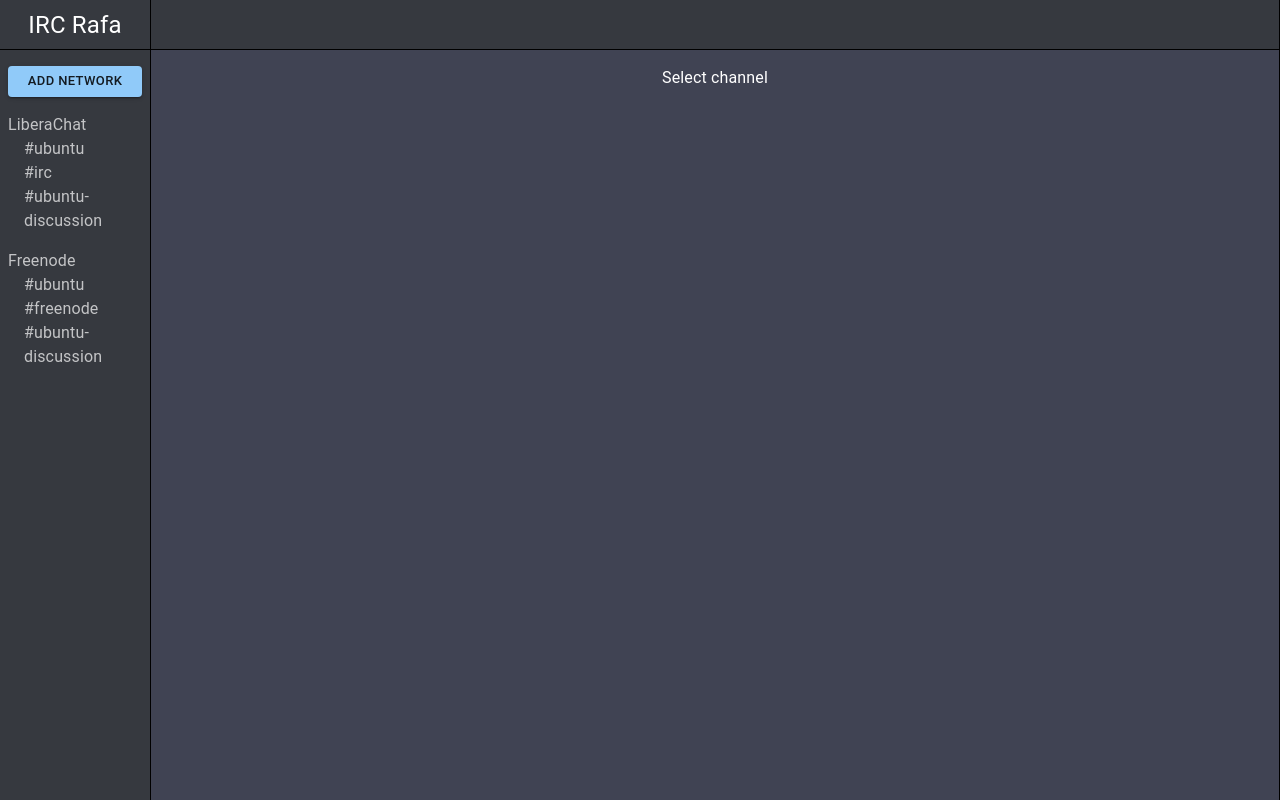
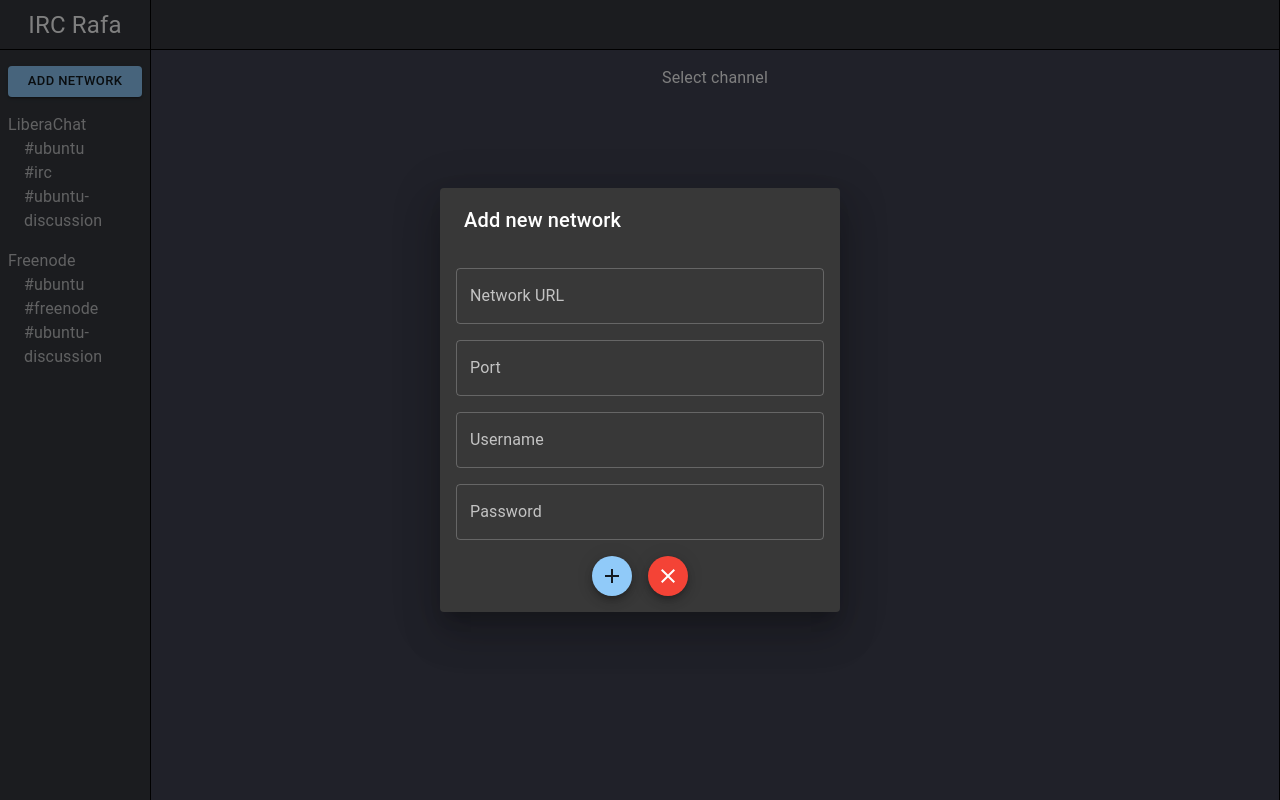
Before and after one commit to croraf/irc-rafa, a React (Create React App) app: page / in a window 1280 px wide. Both pictures are taken after a click on the button "ADD NETWORK". Built offline with nearby package versions, Linux system fonts and the light colour scheme.

Commit message:
setup AddNetworkModal

```diff
--- a/package.json
+++ b/package.json
@@ -5,6 +5,7 @@
   "dependencies": {
     "@emotion/react": "^11.10.5",
     "@emotion/styled": "^11.10.5",
+    "@mui/icons-material": "^5.11.0",
     "@mui/material": "^5.11.3",
     "@reduxjs/toolkit": "^1.9.1",
     "@testing-library/jest-dom": "^5.16.5",
--- /dev/null
+++ b/src/features/sidebar/ManageNetworkModal.tsx
@@ -0,0 +1,54 @@
+import DialogTitle from "@mui/material/DialogTitle";
+import Dialog from "@mui/material/Dialog";
+import TextField from "@mui/material/TextField";
+import Fab from "@mui/material/Fab";
+import Add from "@mui/icons-material/Add";
+import Clear from "@mui/icons-material/Clear";
+
+export const ManageNetworkModal = ({
+  data,
+  handleClose,
+}: {
+  data: {} | undefined;
+  handleClose: () => void;
+}) => {
+  return (
+    <Dialog onClose={handleClose} open={data !== undefined}>
+      <DialogTitle>Add new network</DialogTitle>
+      <form
+        style={{
+          display: "flex",
+          flexDirection: "column",
+          padding: "1rem",
+          rowGap: "1rem",
+          width: "400px",
+        }}
+      >
+        <TextField label="Network URL" />
+        <TextField label="Port" />
+        <TextField label="Username" />
+        <TextField label="Password" />
+
+        <div
+          style={{
+            display: "flex",
+            columnGap: "1rem",
+            justifyContent: "center",
+          }}
+        >
+          <Fab size="small" aria-label="add" color="primary">
+            <Add />
+          </Fab>
+          <Fab
+            size="small"
+            aria-label="cancel"
+            color="error"
+            onClick={handleClose}
+          >
+            <Clear />
+          </Fab>
+        </div>
+      </form>
+    </Dialog>
+  );
+};
--- /dev/null
+++ b/src/features/sidebar/ManageNetworks.tsx
@@ -0,0 +1,77 @@
+import Button from "@mui/material/Button";
+import { useState } from "react";
+import { NetworksList } from "./NetworksList";
+import { NetworkDescription } from "../../types";
+import { ManageNetworkModal } from "./ManageNetworkModal";
+
+const networksList: NetworkDescription[] = [
+  {
+    name: "LiberaChat",
+    channels: [
+      {
+        name: "#ubuntu",
+        description: "This is a channel for Ubuntu LTS support.",
+      },
+      { name: "#irc", description: "Ask anything about IRC." },
+      {
+        name: "#ubuntu-discussion",
+        description: "Leave your common sense outside.",
+      },
+    ],
+  },
+  {
+    name: "Freenode",
+    channels: [
+      {
+        name: "#ubuntu",
+        description: "This is a channel for Ubuntu LTS support.",
+      },
+      { name: "#freenode", description: "" },
+      {
+        name: "#ubuntu-discussion",
+        description: "Leave your common sense outside.",
+      },
+    ],
+  },
+];
+
+export const ManageNetworks = () => {
+  const [manageNetworkData, setManageNetworkData] = useState<{} | undefined>();
+
+  return (
+    <aside
+      style={{
+        width: "100%",
+        padding: "1rem 0.5rem",
+        display: "flex",
+        flexDirection: "column",
+        boxSizing: "border-box",
+      }}
+    >
+      <div style={{ width: "100%", textAlign: "center", marginBottom: "1rem" }}>
+        <ManageNetworkModal
+          data={manageNetworkData}
+          handleClose={() => setManageNetworkData(undefined)}
+        />
+        <Button
+          variant="contained"
+          size="small"
+          style={{ width: "100%" }}
+          onClick={() => setManageNetworkData({})}
+        >
+          Add network
+        </Button>
+      </div>
+      <div
+        style={{
+          display: "flex",
+          flexDirection: "column",
+          rowGap: "1rem",
+          flexGrow: 2,
+        }}
+      >
+        <NetworksList networksList={networksList} />
+      </div>
+    </aside>
+  );
+};
--- a/src/features/sidebar/NetworksList.tsx
+++ b/src/features/sidebar/NetworksList.tsx
@@ -1,66 +1,18 @@
-import Button from "@mui/material/Button";
+import { useAppSelector, useAppDispatch } from "../../app/hooks";
+import { NetworkDescription } from "../../types";
+import { selectActiveChannel, changeActiveChannel } from "../chat/chatSlice";
 import { Box } from "@mui/system";
-import { changeActiveChannel, selectActiveChannel } from "../chat/chatSlice";
-import { useAppDispatch, useAppSelector } from "../../app/hooks";
 
-const networksList = [
-  {
-    name: "LiberaChat",
-    channels: [
-      {
-        name: "#ubuntu",
-        description: "This is a channel for Ubuntu LTS support.",
-      },
-      { name: "#irc", description: "Ask anything about IRC." },
-      {
-        name: "#ubuntu-discussion",
-        description: "Leave your common sense outside.",
-      },
-    ],
-  },
-  {
-    name: "Freenode",
-    channels: [
-      {
-        name: "#ubuntu",
-        description: "This is a channel for Ubuntu LTS support.",
-      },
-      { name: "#freenode", description: "" },
-      {
-        name: "#ubuntu-discussion",
-        description: "Leave your common sense outside.",
-      },
-    ],
-  },
-];
-
-export const NetworksList = () => {
+export const NetworksList = ({
+  networksList,
+}: {
+  networksList: NetworkDescription[];
+}) => {
   const activeChannel = useAppSelector(selectActiveChannel);
   const dispatch = useAppDispatch();
 
   return (
-    <aside
-      style={{
-        width: "100%",
-        padding: "1rem 0.5rem",
-        display: "flex",
-        flexDirection: "column",
-        boxSizing: "border-box",
-      }}
-    >
-      <div style={{ width: "100%", textAlign: "center", marginBottom: "1rem" }}>
-        <Button variant="contained" size="small" style={{ width: "100%" }}>
-          Add network
-        </Button>
-      </div>
-      <div
-        style={{
-          display: "flex",
-          flexDirection: "column",
-          rowGap: "1rem",
-          flexGrow: 2,
-        }}
-      >
+    <>
       {networksList.map((network) => (
         <div key={network.name}>
           <div
@@ -97,7 +49,6 @@ export const NetworksList = () => {
           </div>
         </div>
       ))}
-      </div>
-    </aside>
+    </>
   );
 };
--- a/src/features/sidebar/Sidebar.tsx
+++ b/src/features/sidebar/Sidebar.tsx
@@ -1,4 +1,4 @@
-import { NetworksList } from "./NetworksList";
+import { ManageNetworks } from "./ManageNetworks";
 
 export const Sidebar = () => {
   return (
@@ -15,7 +15,7 @@ export const Sidebar = () => {
       >
         IRC Rafa
       </div>
-      <NetworksList />
+      <ManageNetworks />
     </div>
   );
 };
--- /dev/null
+++ b/src/types.ts
@@ -0,0 +1,10 @@
+
+interface ChannelDescription {
+    name: string;
+    description: string;
+}
+
+export interface NetworkDescription {
+  name: string;
+  channels: ChannelDescription[];
+}
```
Also changed, not shown: 1 other file (tests, documents, lock files or other folders). Lines whose indentation alone changed are shown as unchanged.
